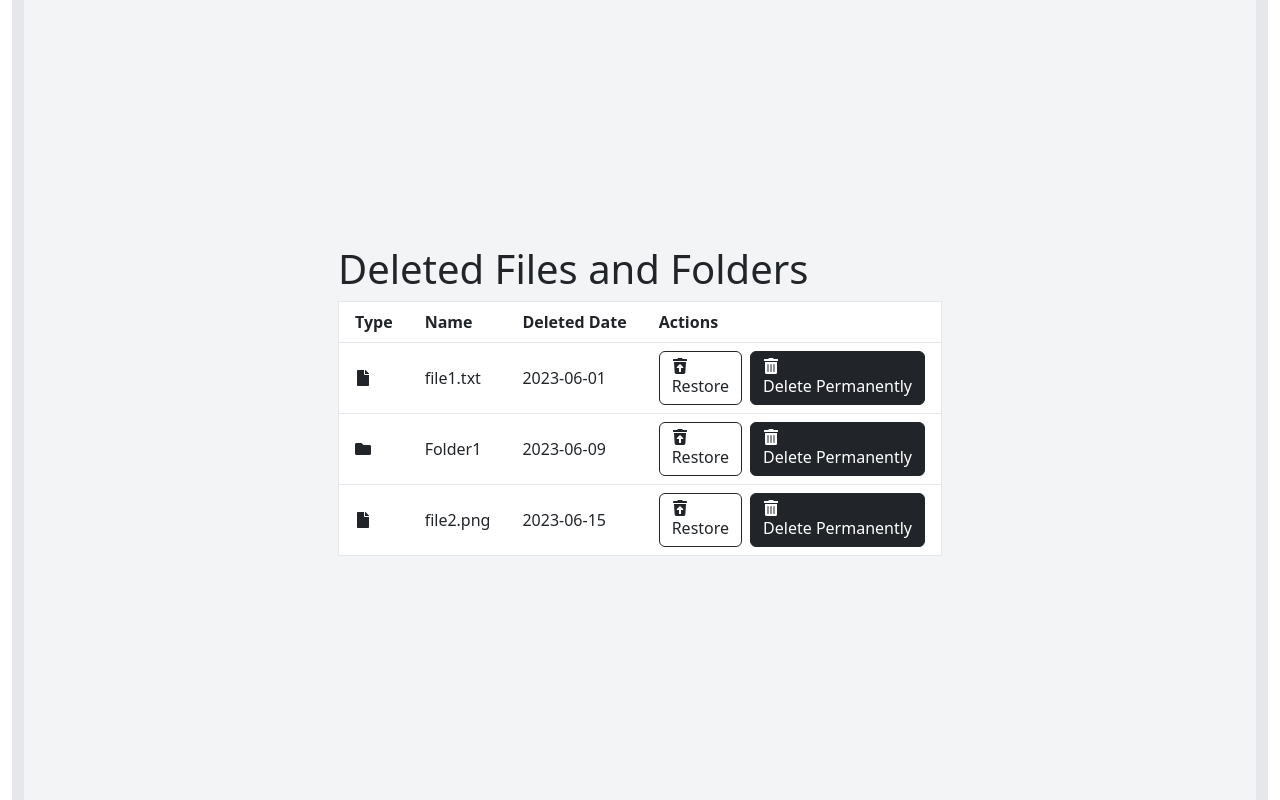
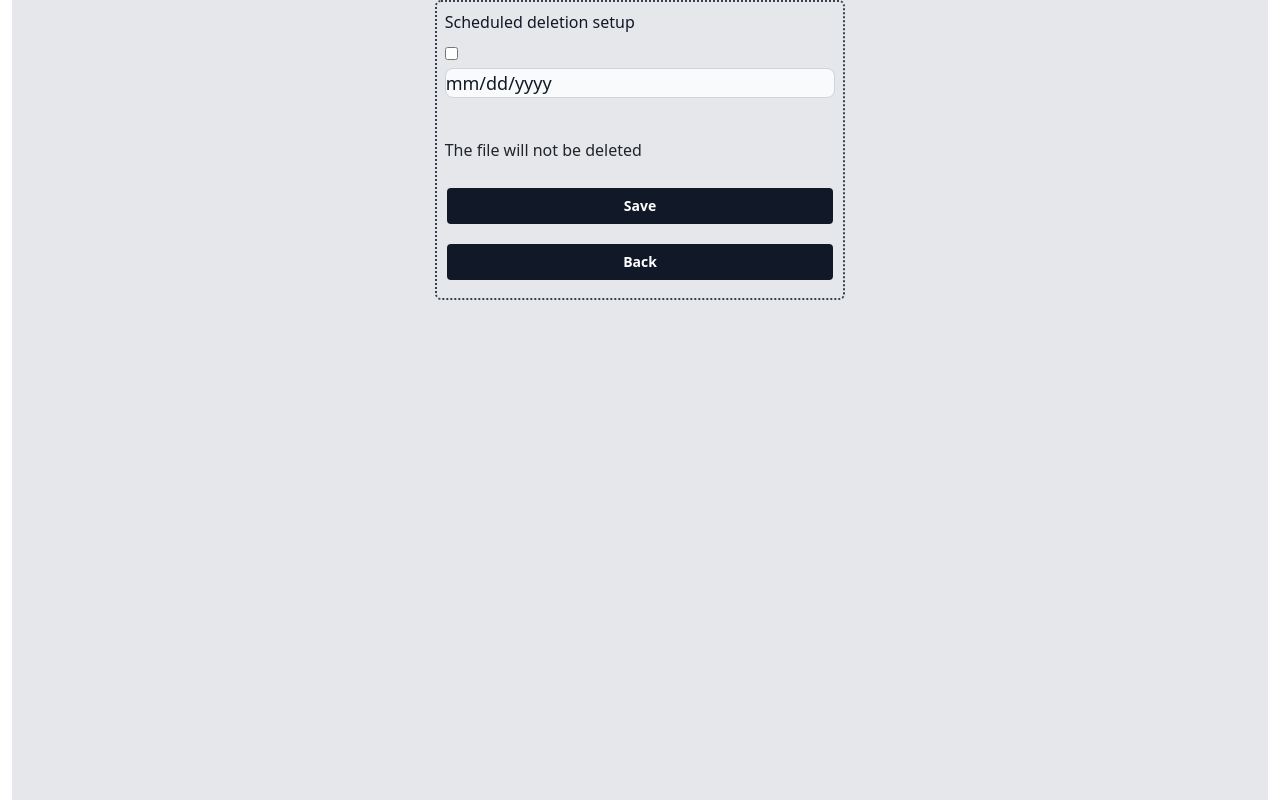
Before and after one commit to aliffianilhamf/salgu, a Next.js app in the folder salgu-front-end/: page /drive/files/1/retention in a window 1280 px wide. Built offline with nearby package versions, Linux system fonts and the light colour scheme; no server answers.

Commit message:
feat: Retention change form

```diff
--- a/salgu-front-end/src/app/drive/files/[id]/page.tsx
+++ b/salgu-front-end/src/app/drive/files/[id]/page.tsx
@@ -120,7 +120,7 @@ export default function FilePage({ params }: any) {
           </Button>
         </Link>
         <Link
-          href="/drive/folders/1/retention"
+          href={`${process.env.NEXT_PUBLIC_HOST}/drive/files/${id}/retention`}
           passHref
           className="tw-no-underline"
         >
--- /dev/null
+++ b/salgu-front-end/src/app/drive/files/[id]/retention/page.tsx
@@ -0,0 +1,106 @@
+"use client";
+import api from "@/api";
+import Button from "@/components/Button";
+import { add, formatDate, formatDistanceStrict } from "date-fns";
+import { useRouter } from "next/navigation";
+import { useEffect, useState } from "react";
+
+const RetentionPage = ({ params }: any) => {
+  const fileId: string = params.id;
+  const router = useRouter();
+  const [fileName, setFileName] = useState<string | null>(null);
+  const [retentionDate, setRetentionDate] = useState<string>(
+    formatDate(add(new Date(), { months: 1 }), "yyyy-MM-dd"),
+  );
+  const [retentionEnabled, setRetentionEnabled] = useState<boolean>(false);
+
+  useEffect(() => {
+    api.get(`/files/${fileId}`).then((res) => {
+      setFileName(res.data.name);
+
+      if (res.data.retainedUntil) {
+        setRetentionEnabled(true);
+        const retainedUntil = formatDate(
+          new Date(res.data.retainedUntil),
+          "yyyy-MM-dd",
+        );
+        setRetentionDate(retainedUntil);
+      }
+    });
+  }, [fileId]);
+
+  const handleSubmit = (e: React.FormEvent<HTMLFormElement>) => {
+    e.preventDefault();
+    const formData = new FormData(e.currentTarget);
+    const deletionDateFormValue = formData.get("deletionDate");
+
+    if (!retentionEnabled) {
+      api.patch(`/files/${fileId}`, { retainedUntil: null });
+      return;
+    }
+
+    if (!deletionDateFormValue) return;
+
+    const deletionDateIso = new Date(
+      deletionDateFormValue as string,
+    ).toISOString();
+
+    api.patch(`/files/${fileId}`, { retainedUntil: deletionDateIso });
+  };
+
+  return (
+    <div className="tw-flex justify-content-center tw-items-center tw-w-full tw-min-h-full ">
+      <form
+        action=""
+        className="tw-max-w-2xl tw-border-dotted tw-border-2 tw-border-gray-700 tw-w-1/3 tw-px-2 tw-py-2 tw-rounded-md"
+        onSubmit={handleSubmit}
+      >
+        <label
+          className="tw-block tw-mb-2 tw-text-md tw-font-medium tw-text-gray-900 "
+          htmlFor="large_size"
+        >
+          Scheduled deletion setup
+        </label>
+        <input
+          className="tw-mb-2"
+          type="checkbox"
+          name="retentionEnabled"
+          checked={retentionEnabled}
+          onChange={(e) => setRetentionEnabled(!retentionEnabled)}
+        />
+        <input
+          className="tw-block tw-w-full tw-text-lg tw-text-gray-900 tw-border tw-border-gray-300 tw-rounded-lg tw-cursor-pointer tw-bg-gray-50 dark:tw-text-gray-900 focus:tw-outline-none dark:tw-bg-gray-400 dark:tw-border-gray-600 dark:tw-placeholder-gray-900 tw-mb-10"
+          id="large_size"
+          type="date"
+          name="deletionDate"
+          value={retentionEnabled ? retentionDate : ""}
+          onChange={(e) => setRetentionDate(e.target.value)}
+          disabled={!retentionEnabled}
+          required={retentionEnabled}
+        />
+        <p>
+          {retentionEnabled
+            ? `The file will be deleted in ${formatDistanceStrict(
+                new Date(),
+                new Date(retentionDate),
+              )}`
+            : "The file will not be deleted"}
+        </p>
+        <Button
+          variant="tw-bg-gray-900 hover:tw-bg-gray-500  tw-border-2 tw-w-full"
+          type="submit"
+        >
+          Save
+        </Button>
+        <Button
+          variant="tw-bg-gray-900 hover:tw-bg-gray-500  tw-border-2 tw-w-full"
+          onClick={() => router.push(`/drive/files/${fileId}`)}
+        >
+          Back
+        </Button>
+      </form>
+    </div>
+  );
+};
+
+export default RetentionPage;
--- a/salgu-front-end/src/app/drive/[itemType]/[id]/retention/page.tsx
+++ b/salgu-front-end/src/app/drive/trash/page.tsx
@@ -4,7 +4,7 @@ import React from "react";
 import { NextPage } from "next";
 import DeletedItems from "@/components/DeletedItems";
 
-const RetentionPage: NextPage = () => {
+const TrashPage: NextPage = () => {
   return (
     <div className="tw-bg-gray-100 tw-min-h-screen tw-flex tw-items-center tw-justify-center">
       <DeletedItems />
@@ -12,4 +12,4 @@ const RetentionPage: NextPage = () => {
   );
 };
 
-export default RetentionPage;
+export default TrashPage;
--- a/salgu-front-end/src/components/Browser.tsx
+++ b/salgu-front-end/src/components/Browser.tsx
@@ -1,7 +1,7 @@
 import { Dir, File } from "@/types";
 import Link from "next/link";
 import { FC, useEffect, useState } from "react";
-import { FaFile, FaTrashAlt, FaFolder, FaShare } from "react-icons/fa";
+import { FaFile, FaTrashAlt, FaFolder, FaShare, FaClock } from "react-icons/fa";
 import css from "./Browser.module.css";
 import { deleteDirsById } from "@/app/drive/folders/[id]/actions";
 import { deleteFilesById } from "@/app/drive/files/[id]/actions";
```
Also changed, not shown: salgu-front-end/src/app/drive/files/[id]/update/page.tsx (+0 -20 lines), 2 other files (tests, documents, lock files or other folders).
